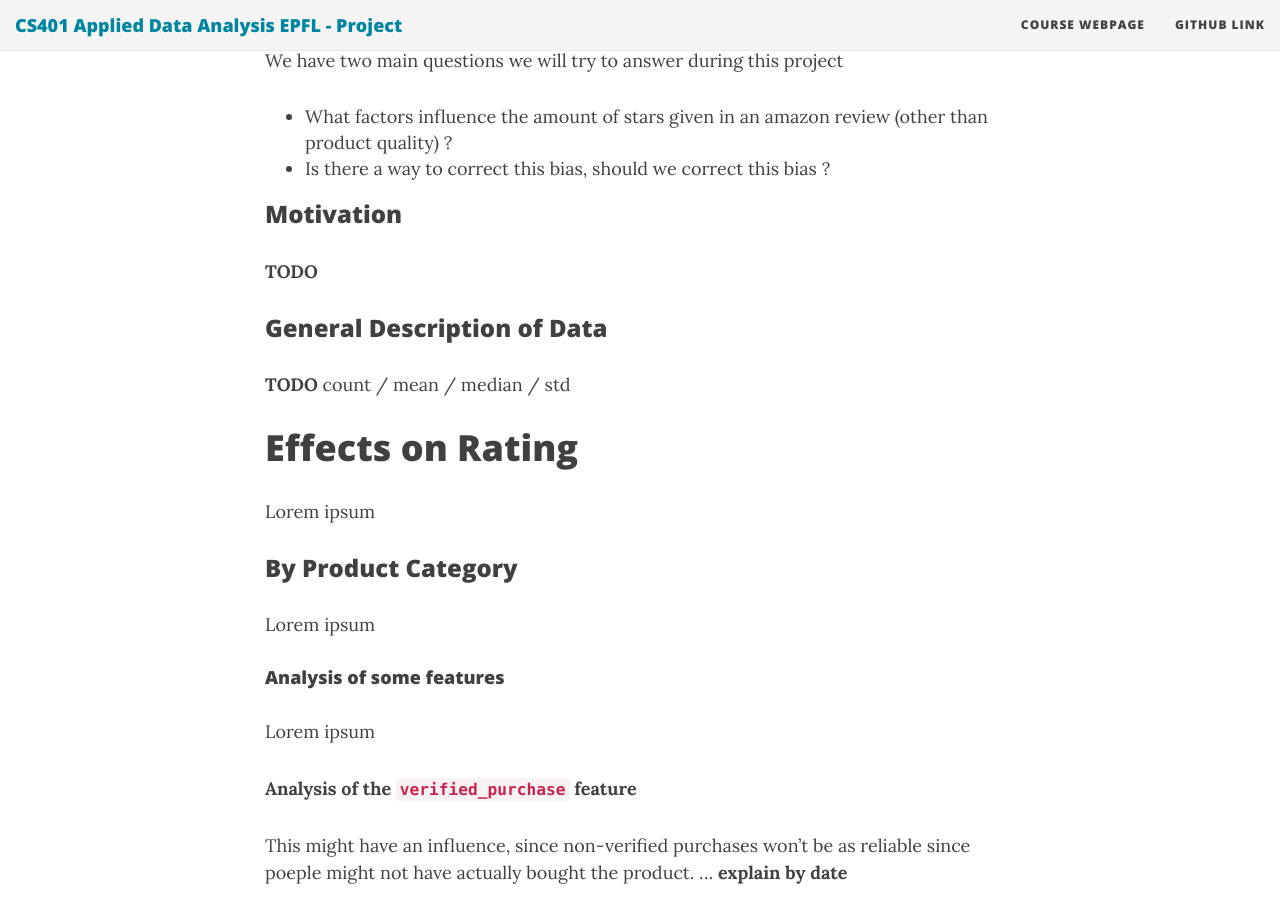
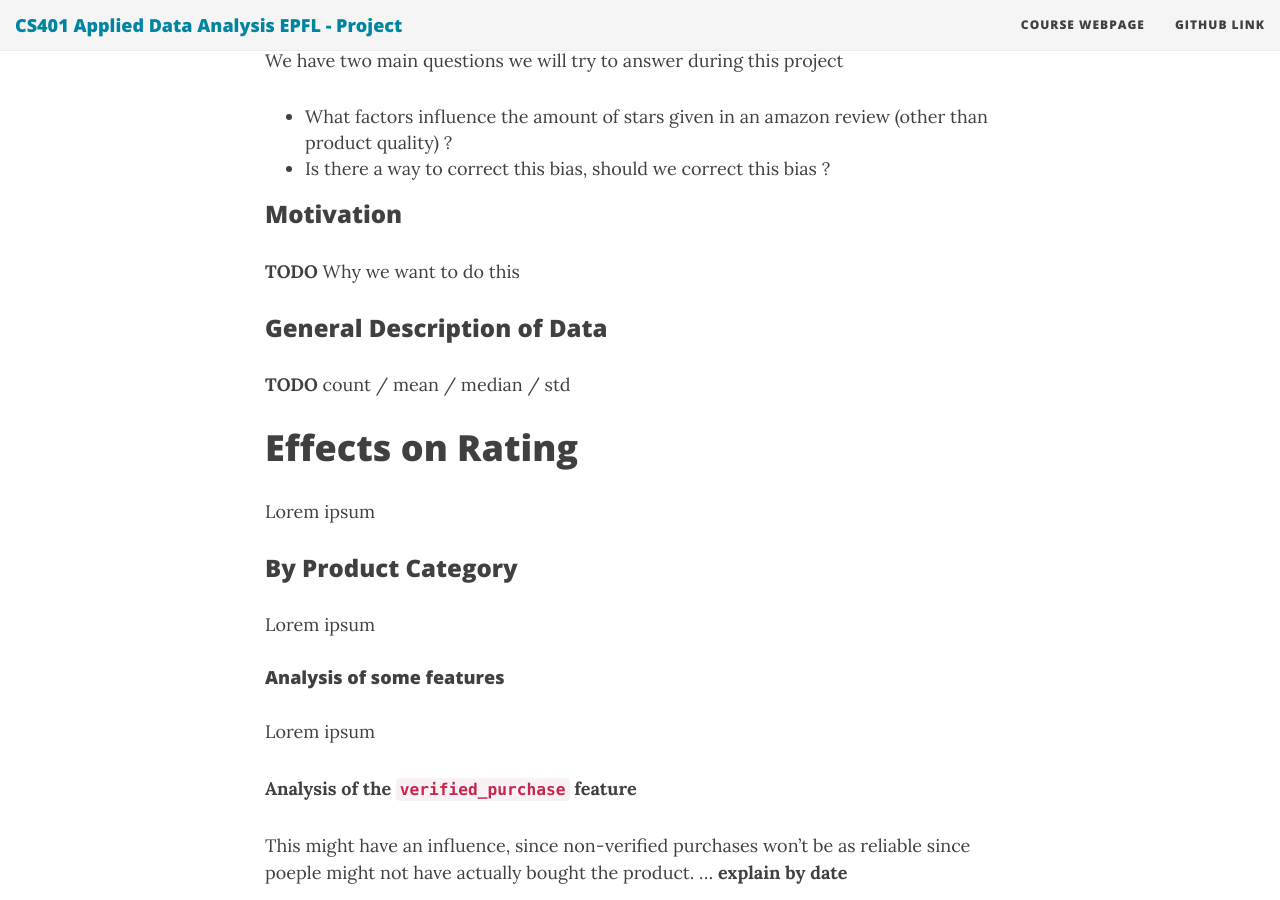
Before and after one commit to ada-lyn/ada-lyn.github.io, a Jekyll site: the page built from index.md, in a window 1280 px wide and 900 px high, scrolled down 1883 px. Built offline with Jekyll 4.4.1, drawn with Linux system fonts in a browser that asks for light colours; nearby versions of some CDN libraries.

Commit message:
Update index.md

```diff
--- a/index.md
+++ b/index.md
@@ -44,7 +44,7 @@ We have two main questions we will try to answer during this project
 
 ### Motivation
 
-**TODO**
+**TODO** Why we want to do this
 
 ### General Description of Data
 
```
Also changed, not shown: other parts of index.md (+1 -1 lines).
